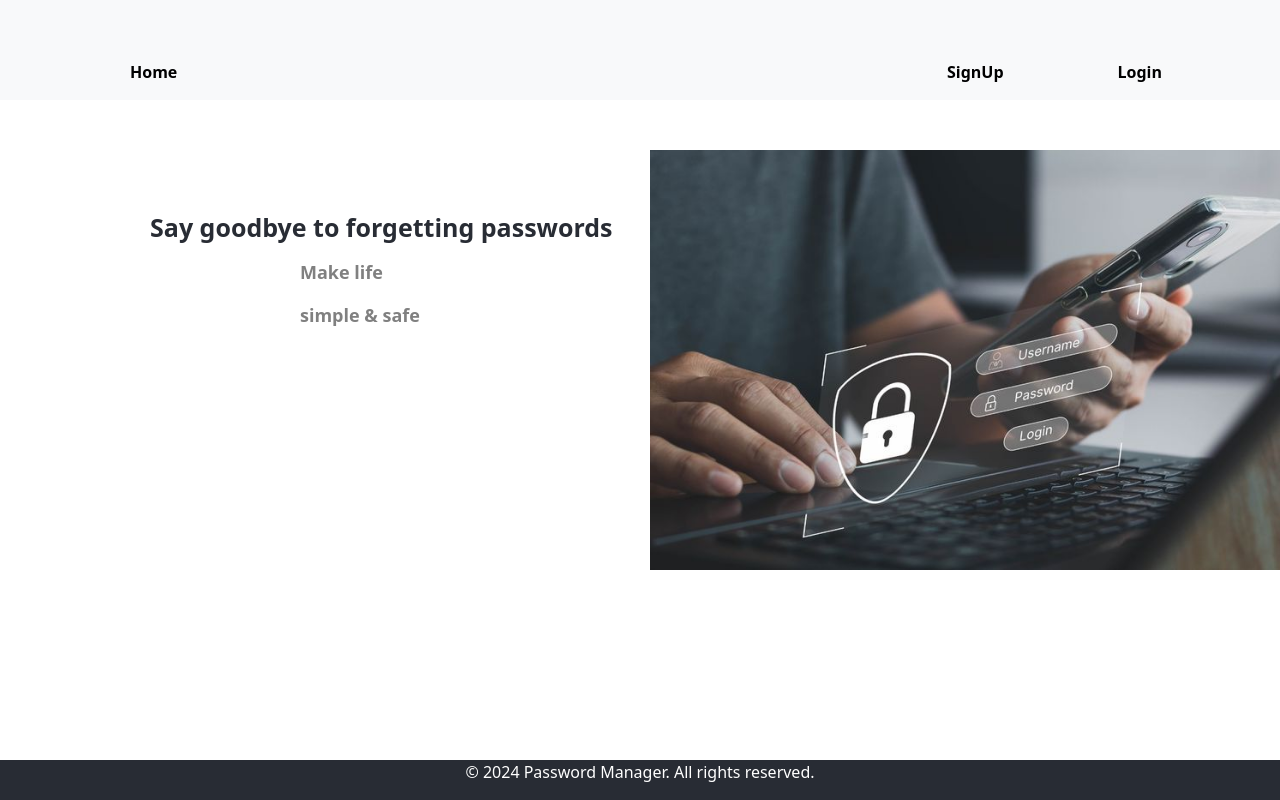
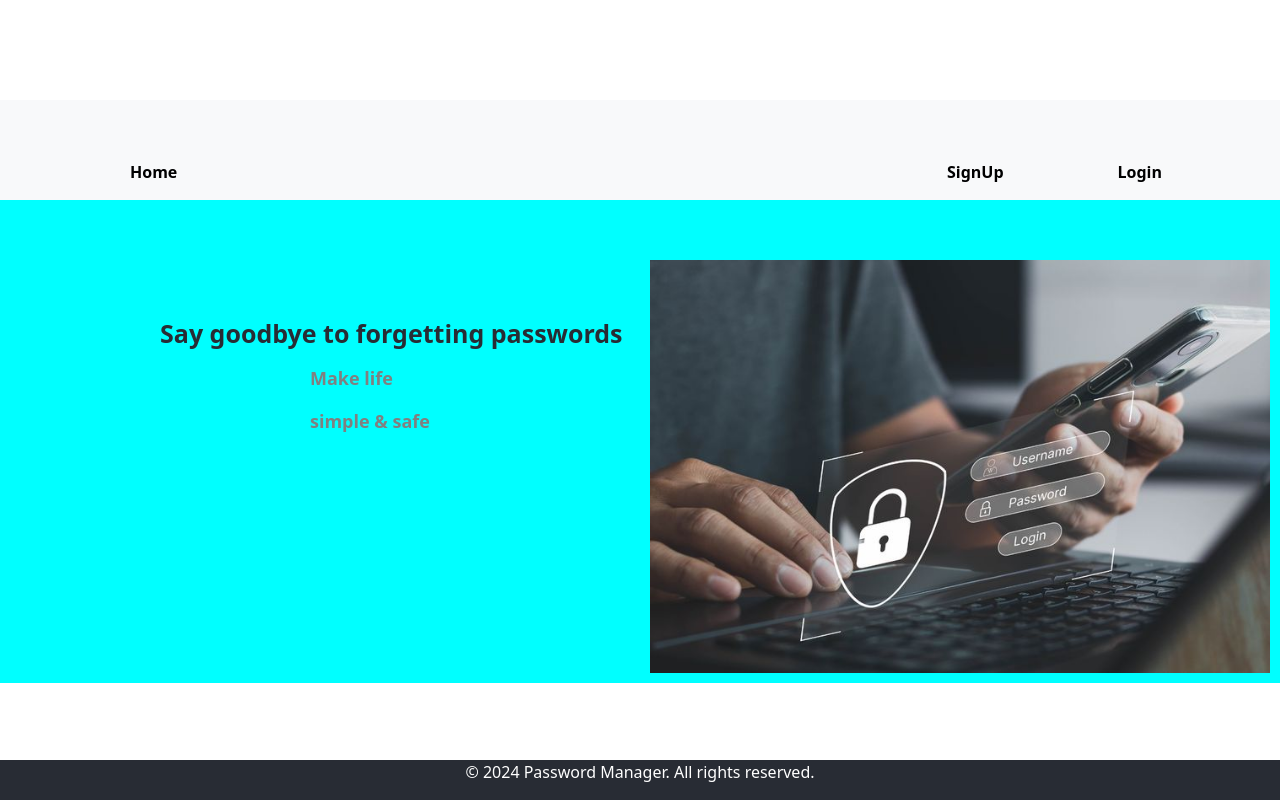
Before and after one commit to Bree-codes/PasswordManager, a React (Create React App) app in the folder passwordmanager/: page / in a window 1280 px wide. Built offline with nearby package versions, Linux system fonts and the light colour scheme; no server answers.

Commit message:
Commit message >>>>> fixed overiden styling <<<<<

```diff
--- a/passwordmanager/src/Pages/Components/PasswordView.jsx
+++ b/passwordmanager/src/Pages/Components/PasswordView.jsx
@@ -97,7 +97,6 @@ const PasswordView = ({websiteName, username, password, setUsername, setPassword
                     <Form.Group>
                         <Form.Label className={"password"} htmlFor={"Password"}>Password</Form.Label>
                         <div id={"password-view"}>
-
                             <Form.Control id={editPassword}  type={passwordType} disabled={doEdit} value={password}
                             onChange={(e) => setPassword(e.target.value)} />
 
--- a/passwordmanager/src/Pages/styling/Home.css
+++ b/passwordmanager/src/Pages/styling/Home.css
@@ -4,12 +4,11 @@
    display: flex;
     align-items: center;
     justify-content: space-between;
- /*  padding: 10px;
-   margin: 0;*/
-  /*  background-color:aqua;*/
-   /* width: 100%;
-    height: 100%;*/
-    /*margin-top: 100px;*/
+    padding: 10px;
+    background-color:aqua;
+    width: 100%;
+    height: 100%;
+    margin-top: 100px;
 }
 
 .words {
--- a/passwordmanager/src/Pages/styling/HomePage.css
+++ b/passwordmanager/src/Pages/styling/HomePage.css
@@ -73,6 +73,9 @@
    align-content: center;
 }
 
+#view{
+    margin: 0;
+}
 
 .details-view-form {
    margin-left: 40px;
@@ -118,7 +121,7 @@
 }
 
 #password-copy {
-    margin-left: 20px;
+    margin-left: 50px;
     height: 70%;
     background-color:rgba(192, 192, 192, 0.8);
 }
```
